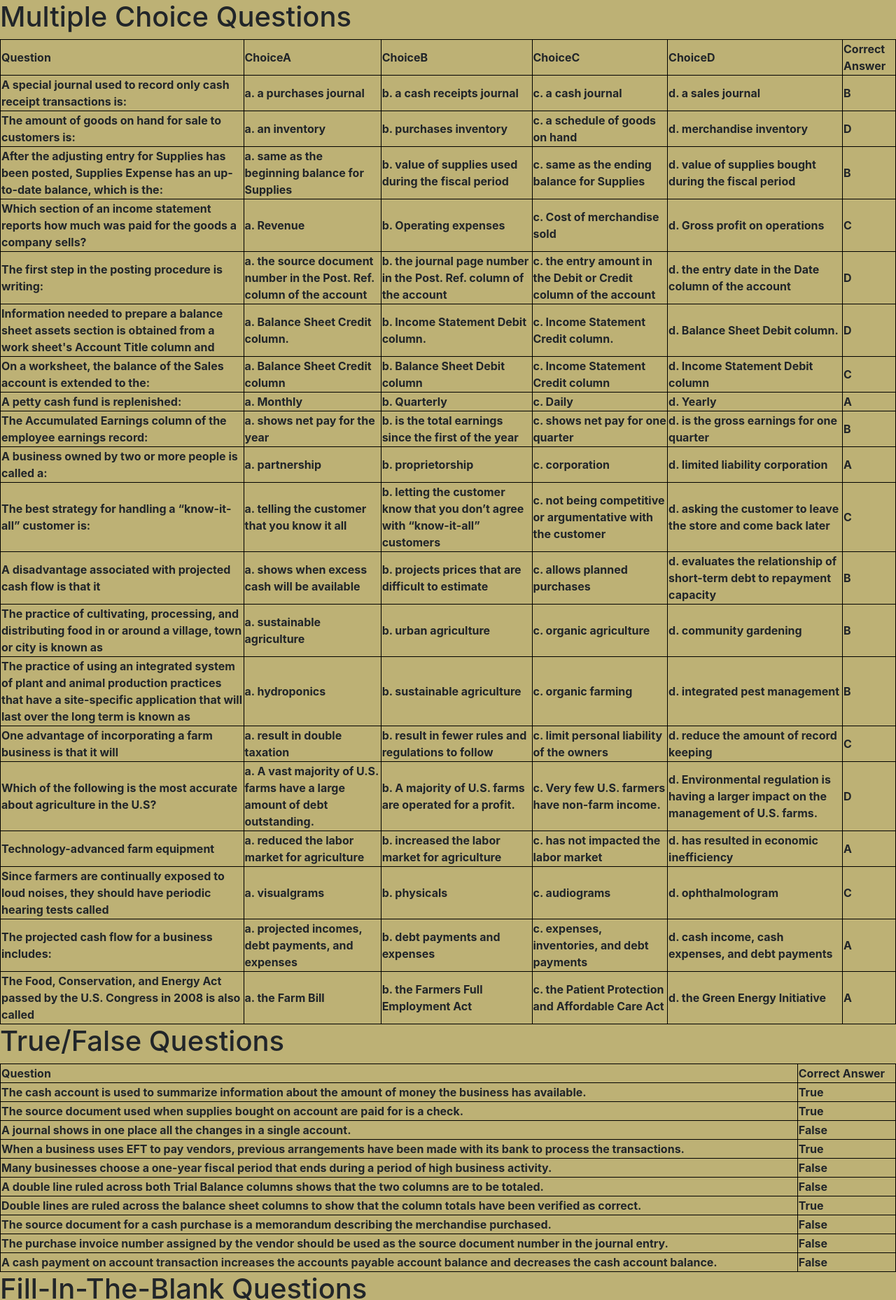
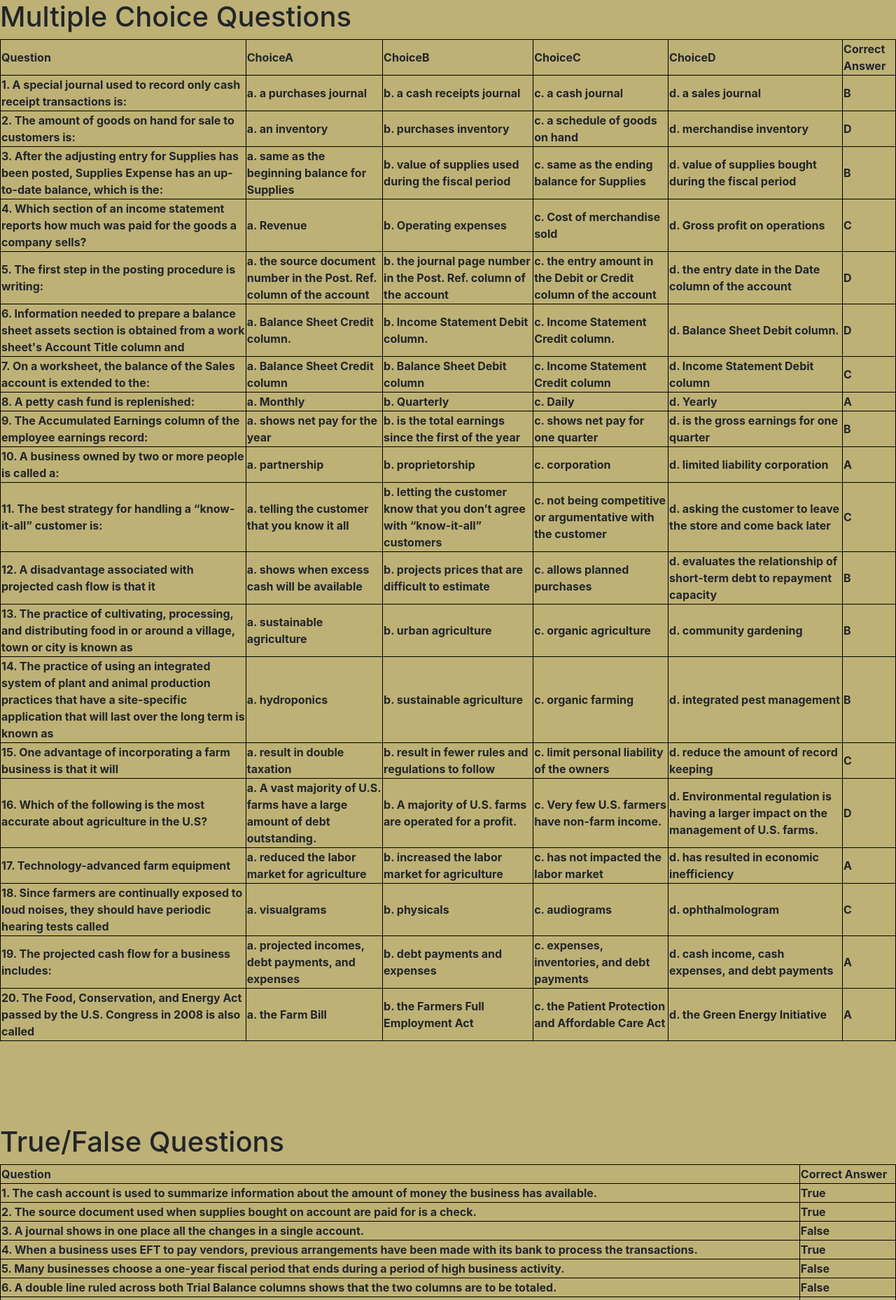
Before and after one commit to codingmaster4027/FBLA-2021-Coding-and-Programming, a Flask app: page /database in a window 1280 px wide. Shown: the part 56-1914 px from the top of the page at 70% size. Run offline with Flask 2, Linux system fonts and the light colour scheme; lists and menus that the app fills with data are empty; some libraries are stand-ins or nearby versions.

Commit message:
Update database.html

```diff
--- a/templates/database.html
+++ b/templates/database.html
@@ -16,34 +16,12 @@ th {
 }
 {% endblock %}
 
-<!-- The navbar -->
-{% block nav %}
-<body {% block func %} {% endblock %}>
-<nav class="navbar navbar-expand-lg navbar-light bg-light">
-  <a class="navbar-brand" href="#">Navbar</a>
-  <button class="navbar-toggler" type="button" data-toggle="collapse" data-target="#navbarNav" aria-controls="navbarNav" aria-expanded="false" aria-label="Toggle navigation">
-    <span class="navbar-toggler-icon"></span>
-  </button>
-  <div class="collapse navbar-collapse" id="navbarNav">
-    <ul class="navbar-nav">
-      <li class="nav-item active">
-        <a class="nav-link" href="http://127.0.0.1:5000/">Home <span class="sr-only">(current)</span></a>
-      </li>
-      <li class="nav-item">
-        <a class="nav-link" href="http://127.0.0.1:5000/beforetest">Take the Test</a>
-      </li>
-      <li class="nav-item">
-        <a class="nav-link" href="http://127.0.0.1:5000/database">Database of Questions</a>
-      </li>
-    </ul>
-  </div>
-</nav>
-{% endblock %}
 
 {% block body %}
 <!-- Shows the multiple choice questions -->
 <h1> Multiple Choice Questions</h1>
 <table style="width: 100%">
+    <thead>
         <tr>
             <th>Question</th>
             <th>ChoiceA</th>
@@ -52,51 +30,89 @@ th {
             <th>ChoiceD</th>
             <th>Correct Answer</th>
         </tr>
+    </thead>
+
+    <tbody>
         {% for row in MCQTable %}
         <tr>
-        <th>{{ row[1] }}</th>
-        <th>{{ row[2] }}</th>
-        <th>{{ row[3] }}</th>
-        <th>{{ row[4] }}</th>
-        <th>{{ row[5] }}</th>
-        <th>{{ row[6] }}</th>
+            {% for i in range(6) %}
+                {% if i == 0 %}
+                <th>{{ row[0] }}. {{ row[i+1] }}</th>
+
+                {% else %}
+                <th>{{ row[i+1] }}</th>
+
+                {% endif %}
+            {% endfor %}
         </tr>
         {% endfor %}
+    </tbody>
 </table>
+
+<br>
+<br>
+<br>
+<br>
+<br>
 
 <!-- Shows the True/False questions -->
 <h1>True/False Questions</h1>
 <table style="width: 100%">
+    <thead>
         <tr>
             <th>Question</th>
             <th>Correct Answer</th>
         </tr>
+    </thead>
+
+    <tbody>
         {% for row in TFTable %}
         <tr>
-        <th>{{ row[1] }}</th>
+            <th>{{ row[0] }}. {{ row[1] }}</th>
             <th>{{ row[2] }}</th>
         </tr>
         {% endfor %}
+    </tbody>
 </table>
+
+<br>
+<br>
+<br>
+<br>
+<br>
 
 <!-- Shows the fill-in-the-blank questions -->
 <h1>Fill-In-The-Blank Questions</h1>
 <table style="width: 100%">
+    <thead>
         <tr>
             <th>Question</th>
             <th>Correct Answer</th>
         </tr>
+    </thead>
+
+    <tbody>
         {% for row in FITBQ %}
         <tr>
-        <th>{{ row[1] }}</th>
+            <th>{{ row[0] }}. {{ row[1] }}</th>
             <th>{{ row[2] }}</th>
         </tr>
         {% endfor %}
+    </tbody>
 </table>
+
+
+<br>
+<br>
+<br>
+<br>
+<br>
+
 
 <!-- Shows the dropdown questions -->
 <h1>Dropdown Questions</h1>
 <table style="width: 100%">
+    <thead>
         <tr>
             <th>Question</th>
             <th>Answer Choice 1</th>
@@ -105,19 +121,22 @@ th {
             <th>Answer Choice 4</th>
             <th>Correct Answer</th>
         </tr>
+    <thead>
+
+    <tbody>
         {% for row in Dropdown %}
         <tr>
-        <th>{{ row[0] }}</th>
-        <th>{{ row[1] }}</th>
-        <th>{{ row[2] }}</th>
-        <th>{{ row[3] }}</th>
-        <th>{{ row[4] }}</th>
-        <th>{{ row[5] }}</th>
+            {% for i in range(6) %}
+                {% if i == 0 %}
+                <th>{{ Dropdown.index(row) + 1}}. {{ row[i] }}</th>
+
+                {% else %}
+                <th>{{ row[i] }}</th>
+
+                {% endif %}
+            {% endfor %}
         </tr>
         {% endfor %}
+    </tbody>
 </table>
-
-<script src="https://code.jquery.com/jquery-3.3.1.slim.min.js" integrity="sha384-q8i/X+965DzO0rT7abK41JStQIAqVgRVzpbzo5smXKp4YfRvH+8abtTE1Pi6jizo" crossorigin="anonymous"></script>
-<script src="https://cdnjs.cloudflare.com/ajax/libs/popper.js/1.14.7/umd/popper.min.js" integrity="sha384-UO2eT0CpHqdSJQ6hJty5KVphtPhzWj9WO1clHTMGa3JDZwrnQq4sF86dIHNDz0W1" crossorigin="anonymous"></script>
-<script src="https://stackpath.bootstrapcdn.com/bootstrap/4.3.1/js/bootstrap.min.js" integrity="sha384-JjSmVgyd0p3pXB1rRibZUAYoIIy6OrQ6VrjIEaFf/nJGzIxFDsf4x0xIM+B07jRM" crossorigin="anonymous"></script>
 {% endblock %}
```
Lines whose indentation alone changed are shown as unchanged.
